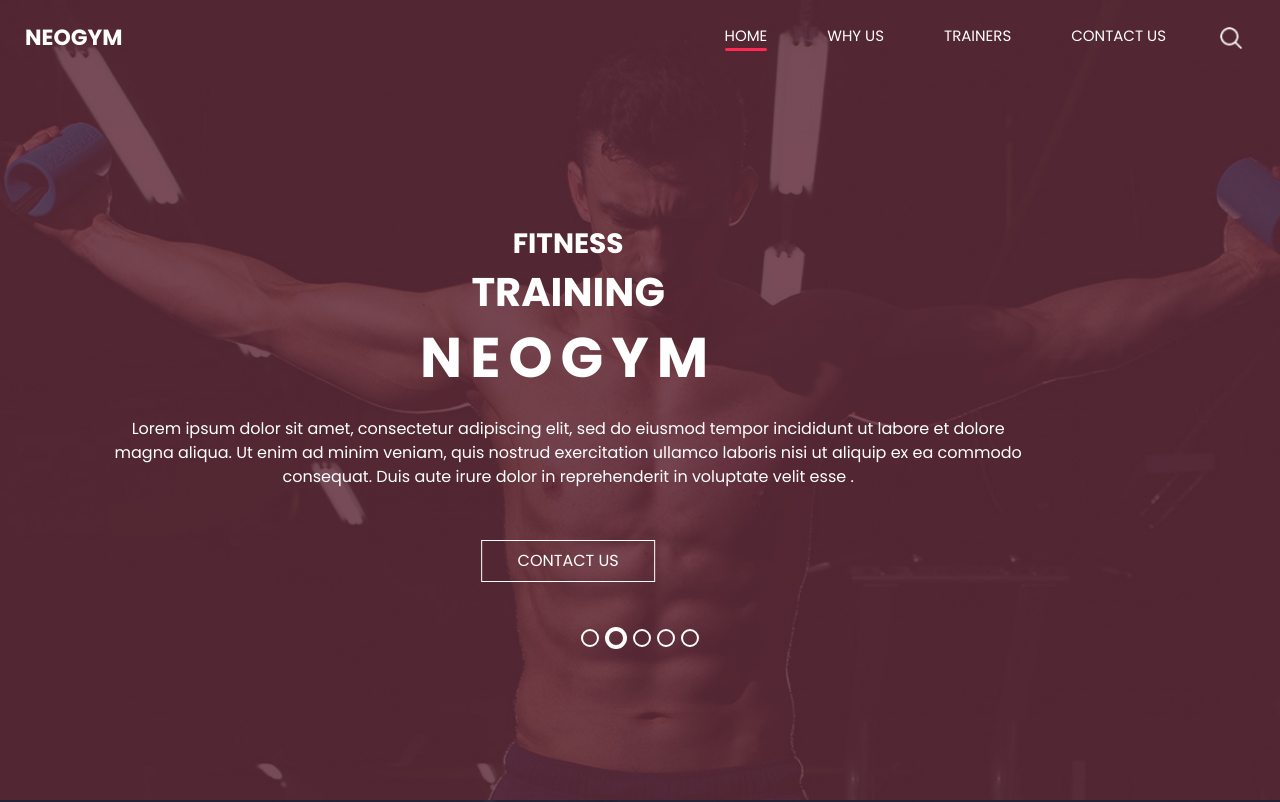
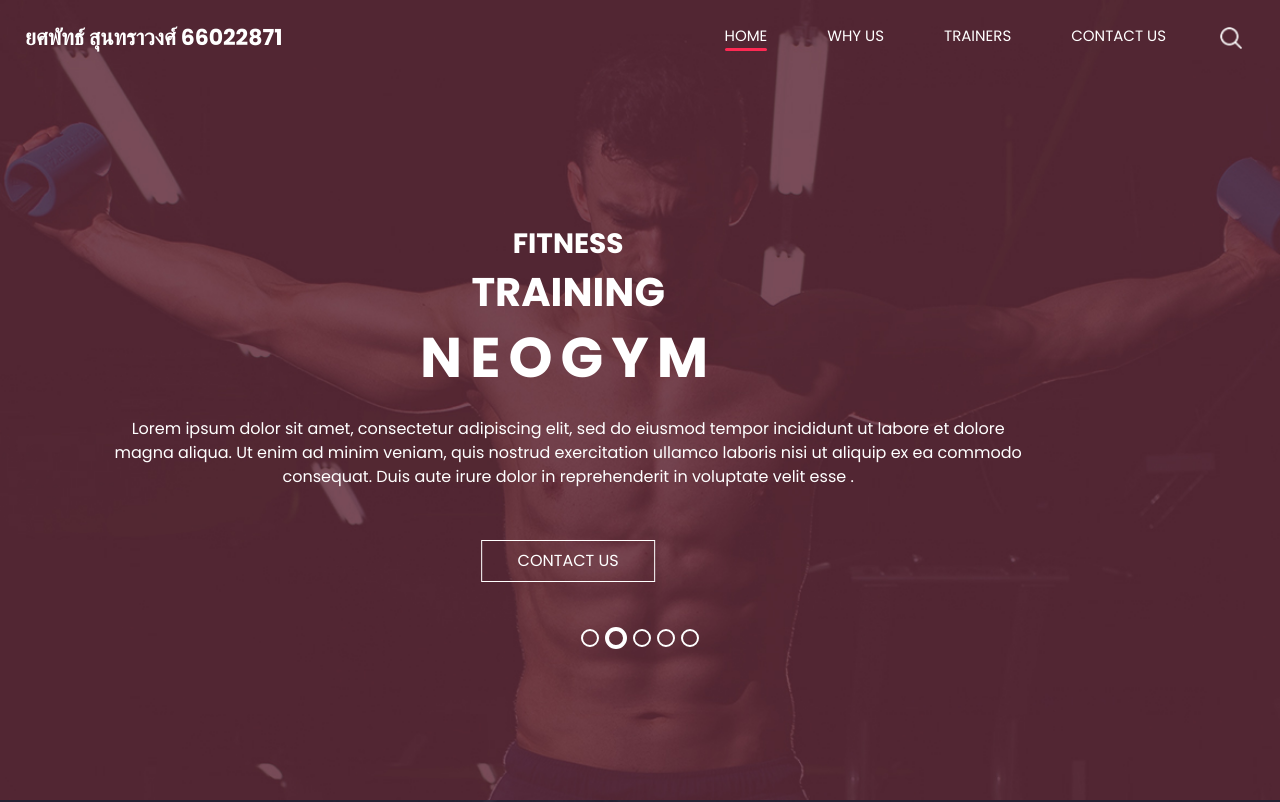
Before and after one commit to yodsapad1/admin66022871, a plain HTML site: page neogym-html/index.html in a window 1280 px wide. Shown: the top 802 px of the page. Drawn offline with nearby package versions, Linux system fonts and the light colour scheme.

Commit message:
เพิ่มชื่อนิสิตใน HTML (ตำแหน่งที่ 1)

```diff
--- a/neogym-html/index.html
+++ b/neogym-html/index.html
@@ -36,7 +36,7 @@
         <nav class="navbar navbar-expand-lg custom_nav-container ">
           <a class="navbar-brand" href="index.html">
             <span>
-              Neogym
+              ยศพัทธ์ สุนทราวงศ์ 66022871
             </span>
           </a>
           <button class="navbar-toggler" type="button" data-toggle="collapse" data-target="#navbarSupportedContent" aria-controls="navbarSupportedContent" aria-expanded="false" aria-label="Toggle navigation">
```
